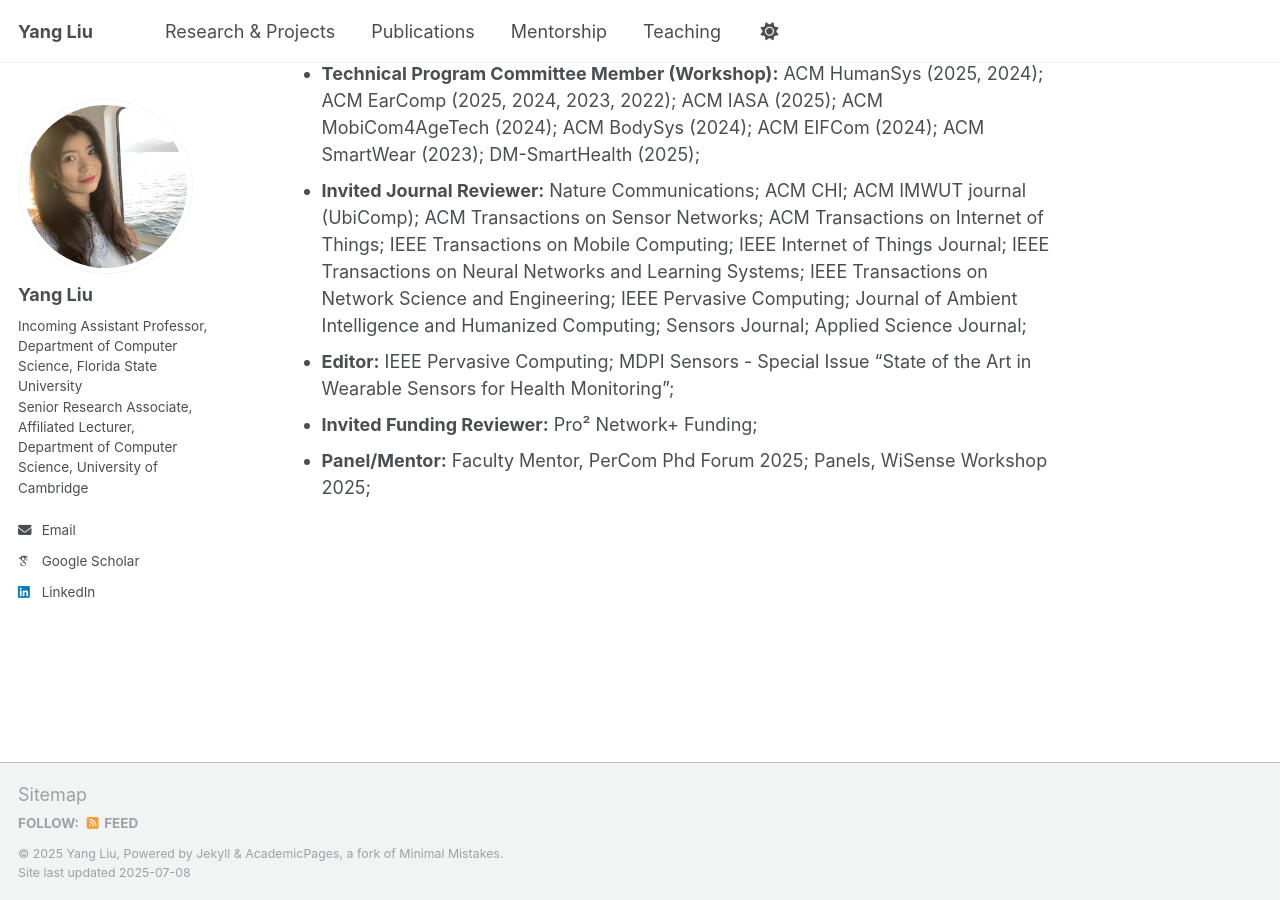
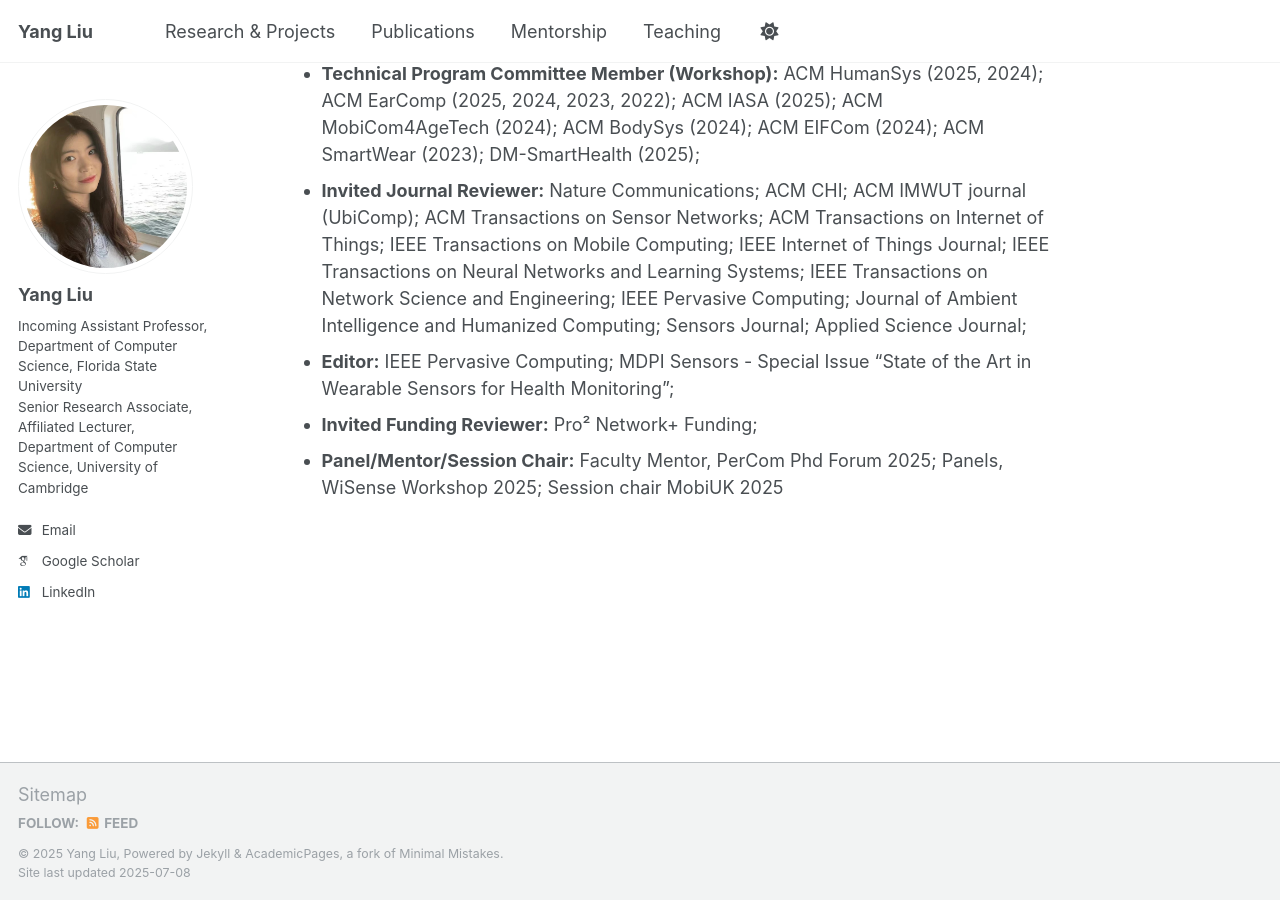
Before and after one commit to YangLiu-CS/YangLiu-CS.github.io, a Jekyll site: the page built from _pages/about.md, in a window 1280 px wide and 900 px high, scrolled down 2892 px. Built offline with Jekyll 4.4.1, drawn with Linux system fonts in a browser that asks for light colours; some web fonts are replaced.

Commit message:
Update content and layout for mentorship, teaching, and projects

```diff
--- a/_pages/about.md
+++ b/_pages/about.md
@@ -69,7 +69,7 @@ Services
 - <b>Invited Journal Reviewer:</b> Nature Communications; ACM CHI; ACM IMWUT journal (UbiComp); ACM Transactions on Sensor Networks; ACM Transactions on Internet of Things; IEEE Transactions on Mobile Computing; IEEE Internet of Things Journal; IEEE Transactions on Neural Networks and Learning Systems; IEEE Transactions on Network Science and Engineering; IEEE Pervasive Computing; Journal of Ambient Intelligence and Humanized Computing; Sensors Journal; Applied Science Journal;
 - <b>Editor:</b> IEEE Pervasive Computing; MDPI Sensors - Special Issue "State of the Art in Wearable Sensors for Health Monitoring";
 - <b>Invited Funding Reviewer:</b> Pro² Network+ Funding;
-- <b>Panel/Mentor:</b> Faculty Mentor, PerCom Phd Forum 2025; Panels, WiSense Workshop 2025;
+- <b>Panel/Mentor/Session Chair:</b> Faculty Mentor, PerCom Phd Forum 2025; Panels, WiSense Workshop 2025; Session chair MobiUK 2025
 
 <!-- **Markdown generator**
 
```
